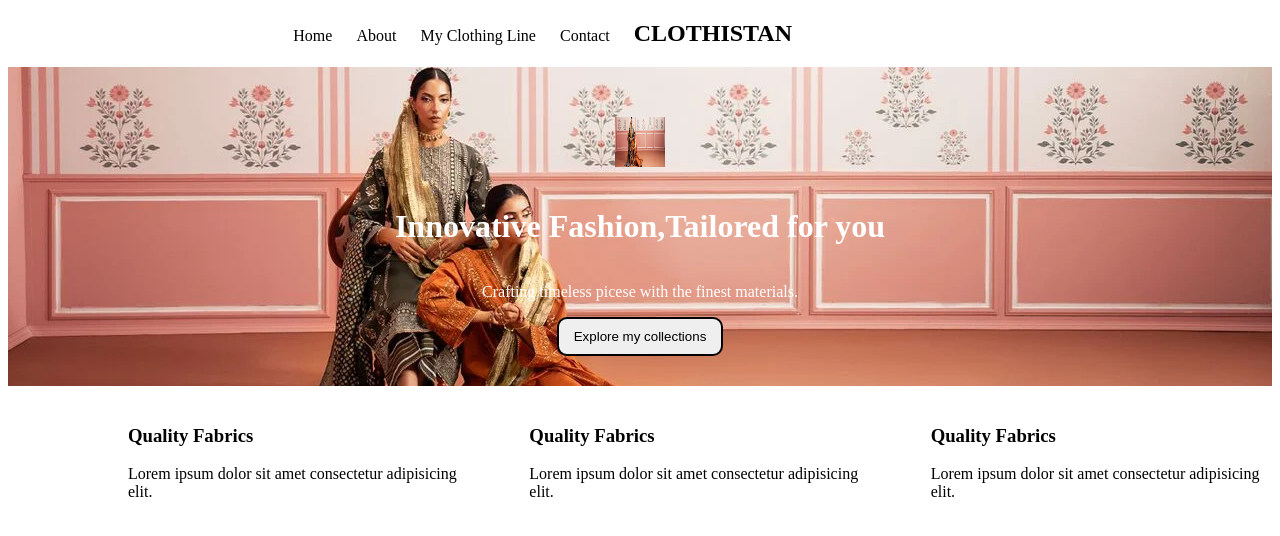
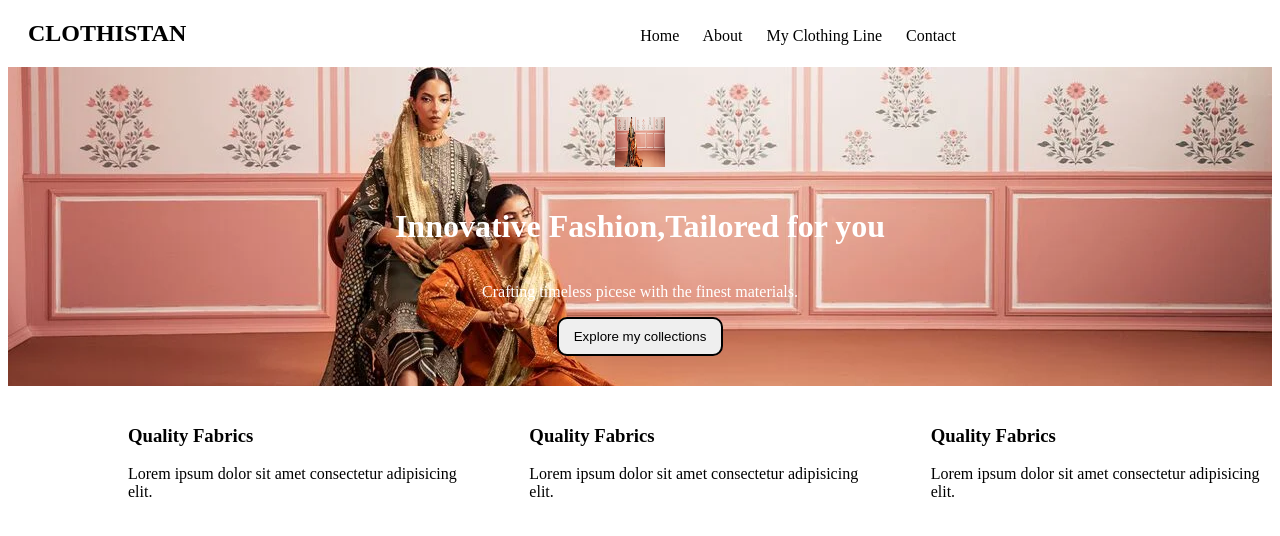
Before and after one commit to kainatstephen123/Landing-Page-project, a plain HTML site: page index.html in a window 1280 px wide. Shown: the top 536 px of the page. Drawn offline with Linux system fonts and the light colour scheme.

Commit message:
Update style.css

```diff
--- a/style.css
+++ b/style.css
@@ -2,14 +2,9 @@
 @import url('https://fonts.googleapis.com/css2?family=IBM+Plex+Sans:ital,wght@0,100..700;1,100..700&family=Oswald:wght@200..700&family=Roboto:ital,wght@0,100..900;1,100..900&display=swap');
 body {
     font-family: IBM+Plex+San,Arial, Helvetica, sans-serif;
-    /* padding: 20px; */
-    /* margin: 20px; */
-    /* border: 2px solid black; */
-    /* border-radius: 5px; */
 }
 
 #navbar {
-    /* font-family: "IBM+Plex+San"; */
     padding: 10px;
     margin: 10px;
 }
@@ -23,7 +18,7 @@ a {
     color: black;
     text-decoration: none;
     padding-right: 20px;
-    direction: rtl;
+    direction: ltr;
 }
 a:hover{
     color: rgb(85, 83, 82);
```
